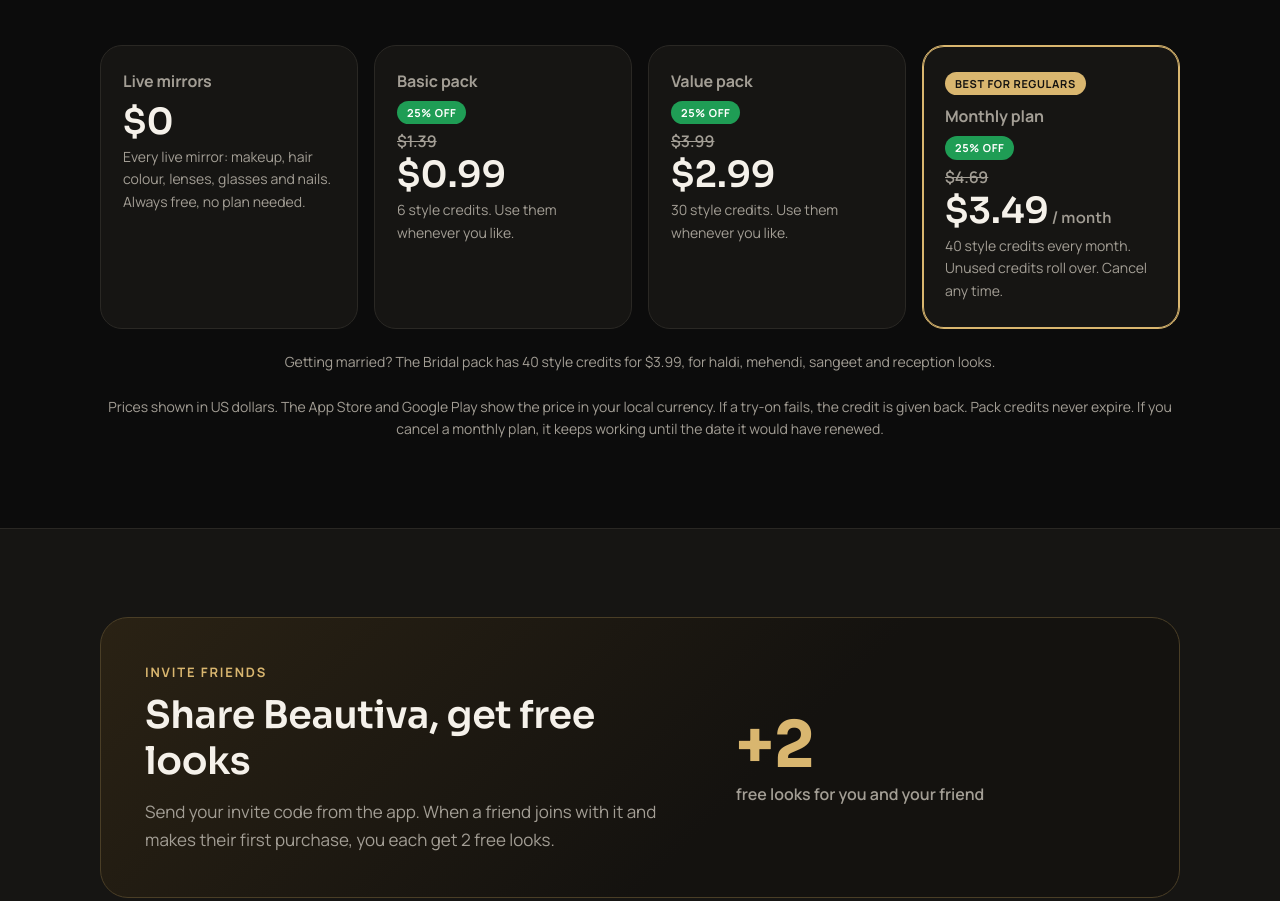
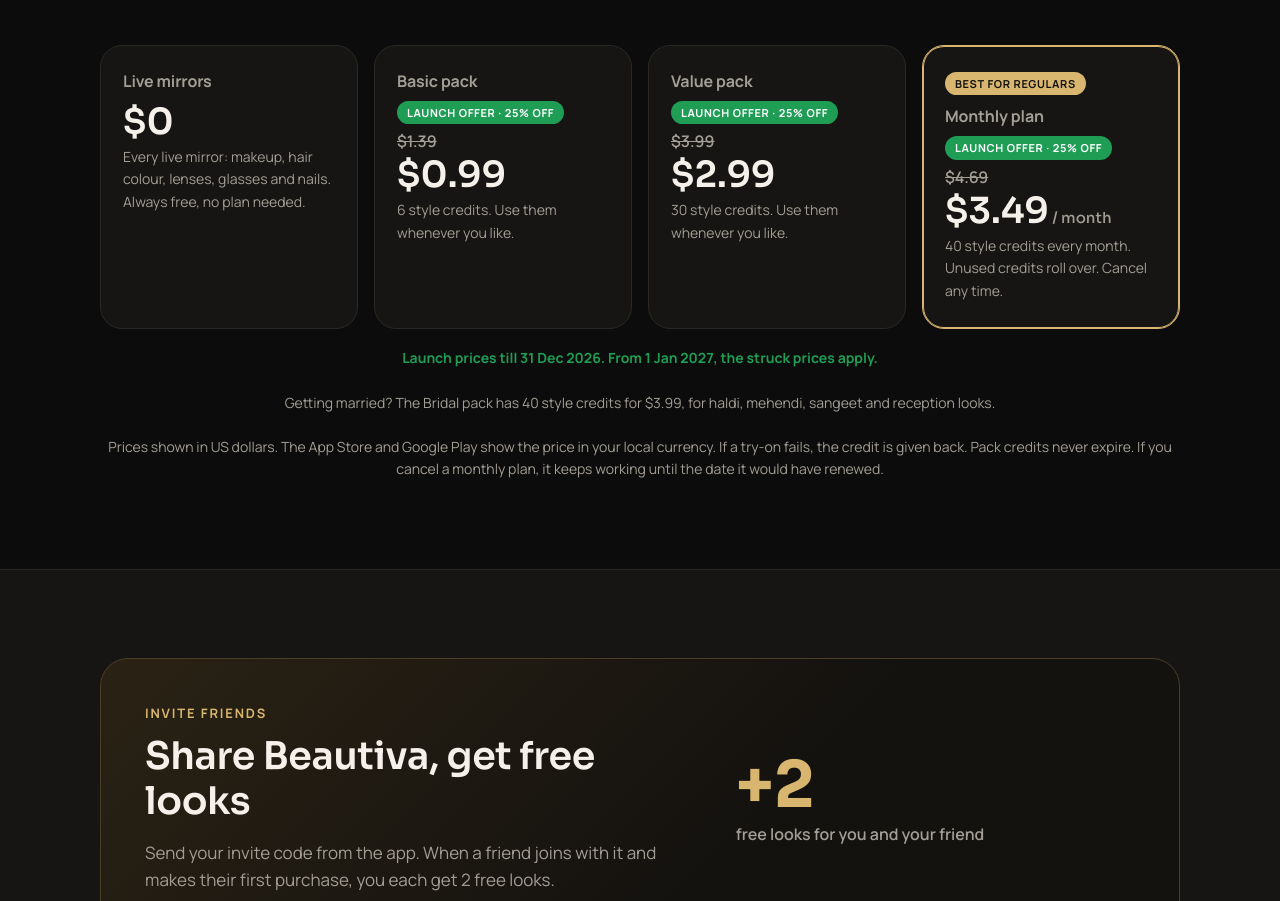
Before and after one commit to RajeshRamadas/marketingadda, a plain HTML site: page beautiva/index.html in a window 1280 px wide. Shown: the part 8577-9478 px from the top of the page. Drawn offline with Linux system fonts and the light colour scheme; no server answers.

Commit message:
Beautiva pricing: dated launch offer (BEAUTIVA_OFFER_ENDS / server offer_ends), hides after end date
Co-Authored-By: Claude Opus 5.5 <noreply@anthropic.com>
Claude-Session: https://claude.ai/code/session_0168XhMDsWiWMxqteRaJczY8

```diff
--- a/beautiva/index.html
+++ b/beautiva/index.html
@@ -144,6 +144,7 @@
     .price .off { align-self: flex-start; background: #1f9d55; color: #fff; font-size: 11px; font-weight: 800; letter-spacing: .06em; text-transform: uppercase; padding: 3px 10px; border-radius: 999px; margin-top: 10px; }
     .price .was { display: block; font: 600 16px 'Manrope', sans-serif; color: var(--text2); text-decoration: line-through; margin-top: 6px; }
     .price .was + .amt { margin-top: 0; }
+    .offer-note { color: #1f9d55; font-weight: 700; font-size: 14px; text-align: center; margin-top: 18px; }
     .price p { color: var(--text2); font-size: 14px; }
     .note { color: var(--text2); font-size: 14px; margin-top: 22px; text-align: center; }
 
@@ -451,6 +452,7 @@
         <div data-offer class="price"><h3>Value pack</h3><div class="amt"><span data-inr="₹249">$2.99</span></div><p>30 style credits. Use them whenever you like.</p></div>
         <div data-offer class="price best"><span class="badge">Best for regulars</span><h3>Monthly plan</h3><div class="amt"><span data-inr="₹299">$3.49</span><small> / month</small></div><p>40 style credits every month. Unused credits roll over. Cancel any time.</p></div>
       </div>
+      <p id="offer-note" class="offer-note" hidden></p>
       <p class="note">Getting married? The Bridal pack has 40 style credits for <span data-inr="₹299">$3.99</span>, for haldi, mehendi, sangeet and reception looks.</p>
       <p class="note"><span data-inr="Prices shown in Indian rupees.">Prices shown in US dollars. The App Store and Google Play show the price in your local currency.</span> If a try-on fails, the credit is given back. Pack credits never expire. If you cancel a monthly plan, it keeps working until the date it would have renewed.</p>
     </div>
@@ -539,8 +541,18 @@
      fallback while the server can't be reached. The "was" price is rounded up to
      a real-looking price ending in 9 (₹339, $4.69), so the discount is never overstated. */
   (function () {
-    function show(pct) {
+    function show(pct, ends) {
       var d = Math.round(Number(pct) || 0);
+      var end = ends ? new Date(ends + 'T23:59:59+05:30') : null;
+      if (!end || isNaN(end) || end < new Date()) d = 0;  // never a struck price without a live end date
+      var note = document.getElementById('offer-note');
+      if (note) {
+        note.hidden = !(d > 0 && d < 100);
+        if (!note.hidden) {
+          var fmt = function (x) { return x.toLocaleDateString('en-IN', { day: 'numeric', month: 'short', year: 'numeric', timeZone: 'Asia/Kolkata' }); };
+          note.textContent = 'Launch prices till ' + fmt(end) + '. From ' + fmt(new Date(end.getTime() + 1000)) + ', the struck prices apply.';
+        }
+      }
       document.querySelectorAll('.price[data-offer]').forEach(function (card) {
         card.querySelectorAll('.off, .was').forEach(function (e) { e.remove(); });
         if (!(d > 0 && d < 100)) return;
@@ -550,16 +562,16 @@
         var v = parseFloat(m[2].replace(/,/g, '')) / (1 - d / 100);
         var up9 = function (n) { return n + (19 - n % 10) % 10; };  // ends in 9, like a real price tag
         var was = m[1] + (m[1] === '\u20b9' ? String(up9(Math.ceil(v - 1e-9))) : (up9(Math.ceil(v * 100 - 1e-6)) / 100).toFixed(2)) + m[3];
-        var off = document.createElement('span'); off.className = 'off'; off.textContent = d + '% off';
+        var off = document.createElement('span'); off.className = 'off'; off.textContent = 'Launch offer · ' + d + '% off';
         var s = document.createElement('s'); s.className = 'was'; s.textContent = was; s.setAttribute('aria-label', 'was ' + was);
         card.querySelector('h3').after(off);
         amt.before(s);
       });
     }
-    show(window.BEAUTIVA_DISCOUNT_PERCENT);
+    show(window.BEAUTIVA_DISCOUNT_PERCENT, window.BEAUTIVA_OFFER_ENDS);
     if (window.fetch) {
       fetch('https://api.beautiva.marketingadda.com/api/v1/client-config').then(function (r) { return r.ok ? r.json() : null; })
-        .then(function (c) { if (c && c.pricing && c.pricing.discount_percent != null) show(c.pricing.discount_percent); })
+        .then(function (c) { if (c && c.pricing && c.pricing.discount_percent != null) show(c.pricing.discount_percent, c.pricing.offer_ends); })
         .catch(function () { /* keep links.js */ });
     }
   })();
--- a/beautiva/links.js
+++ b/beautiva/links.js
@@ -9,3 +9,5 @@ window.BEAUTIVA_LINKS = {
 // (price / (1 - percent), so the badge is true). Display only: the stores charge the price shown. 0 = off.
 // Fallback only: the page uses PRICE_DISCOUNT_PERCENT from the server (api.beautiva.marketingadda.com) when it can.
 window.BEAUTIVA_DISCOUNT_PERCENT = 25;
+// Last day of the launch offer (India time). After it the pill and struck prices hide by themselves.
+window.BEAUTIVA_OFFER_ENDS = "2026-12-31";
```
